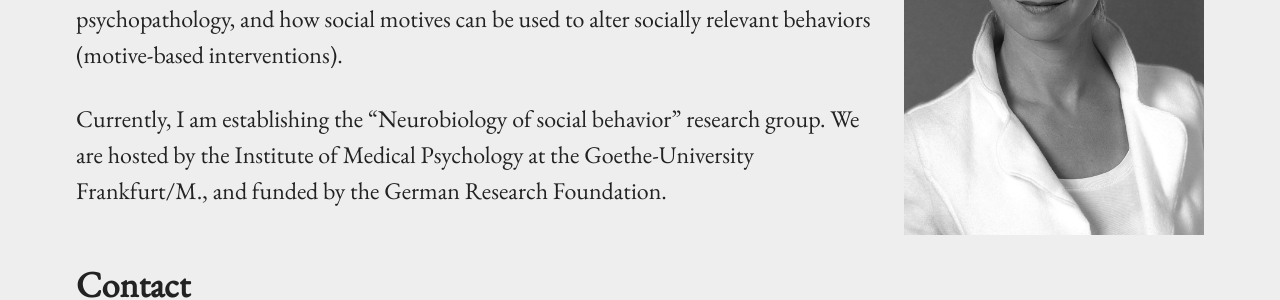
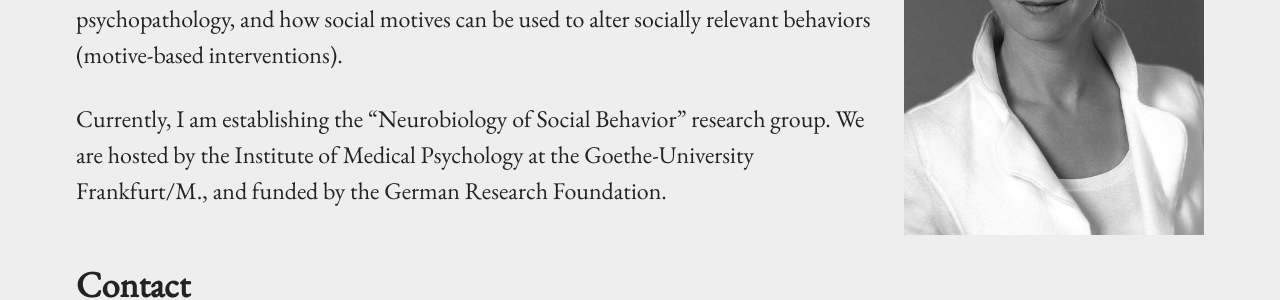
Before and after one commit to grithein/grithein, a Jekyll site: the page built from index.md, in a window 1280 px wide. Shown: the part 441-741 px from the top of the page. Built offline with Jekyll 4.4.1, drawn with Linux system fonts in a browser that asks for light colours.

```diff
--- a/index.md
+++ b/index.md
@@ -7,7 +7,7 @@ permalink: "/"
 
 I am a psychologist and neuroscientist and study the “social brain” as well as core neural mechanisms of information processing. Most of my research combines functional magnetic resonance imaging (fMRI) with paradigms and methods from different disciplines such as social and experimental psychology and behavioural economics. In my research I investigate the neural processing of social motives (e.g., empathy, reciprocity, egoism, collectivism etc), how social motives are affected by learning and psychopathology, and how social motives can be used to alter socially relevant behaviors (motive-based interventions).
 
-Currently, I am establishing the "Neurobiology of social behavior" research group. We are hosted by the Institute of Medical Psychology at the Goethe-University Frankfurt/M., and funded by the German Research Foundation.
+Currently, I am establishing the "Neurobiology of Social Behavior" research group. We are hosted by the Institute of Medical Psychology at the Goethe-University Frankfurt/M., and funded by the German Research Foundation.
 
 ## Contact
 
```
